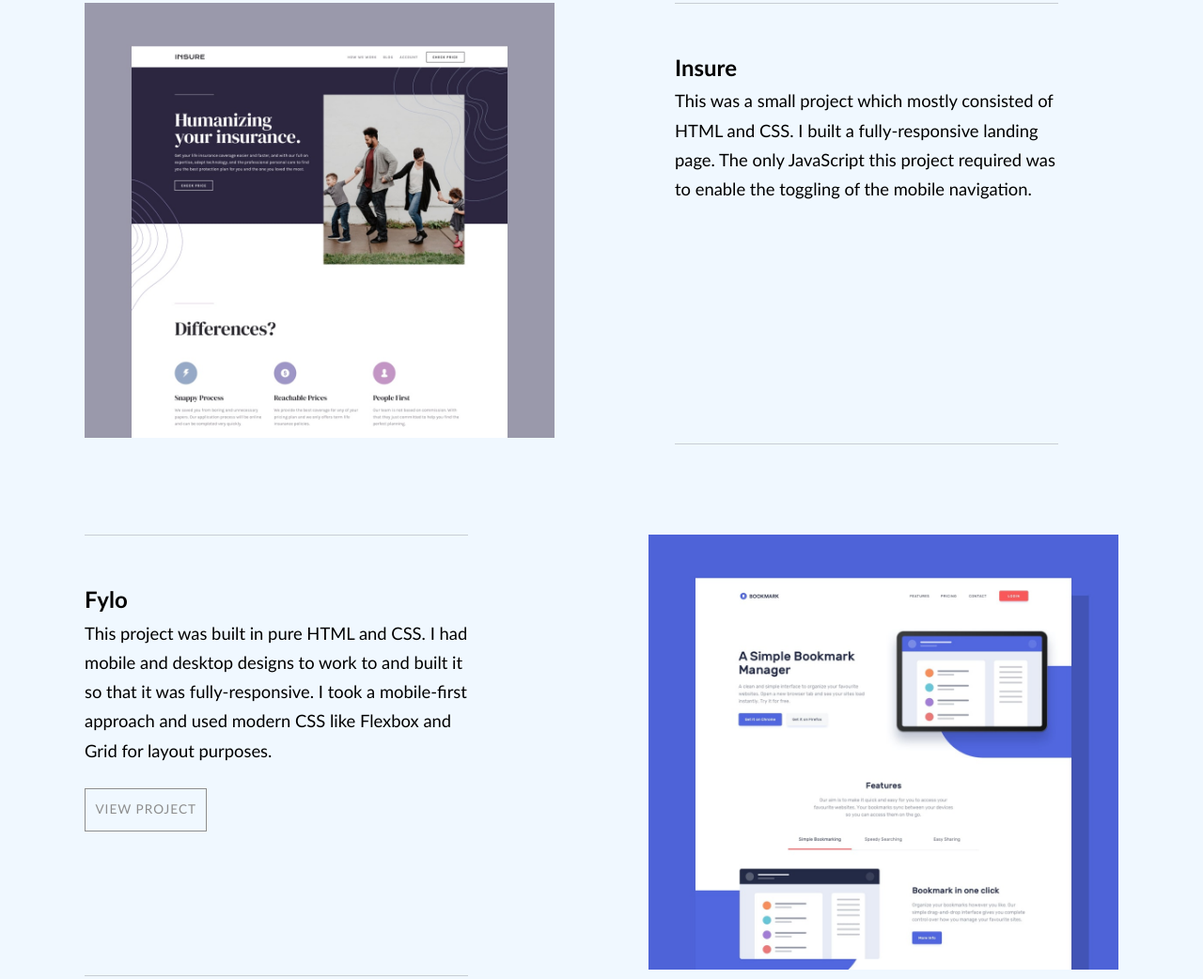
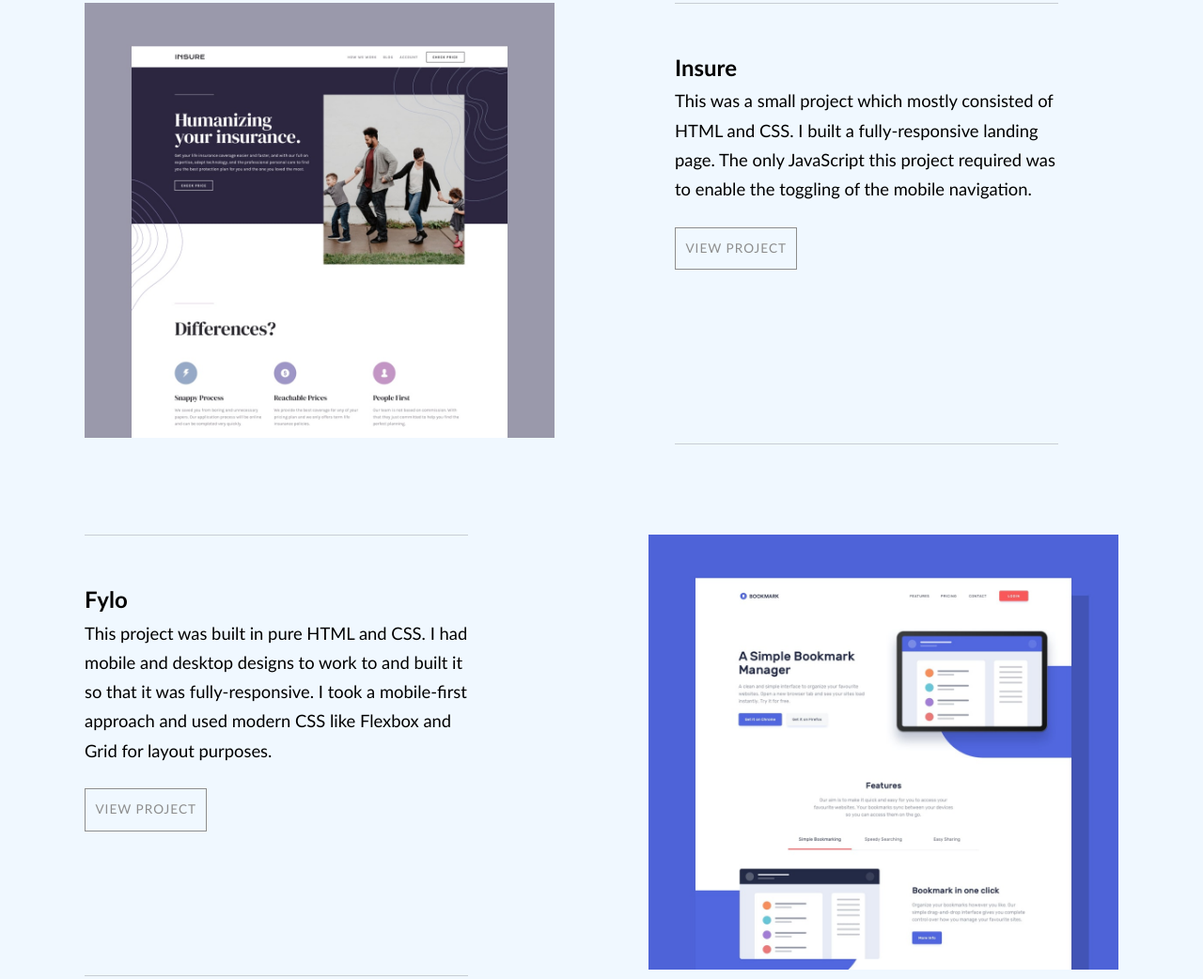
Before and after one commit to baronmide/Practise-portfolio-webpage, a plain HTML site: page portfolio.html in a window 1280 px wide. Shown: the part 1360-2402 px from the top of the page at 94% size. Drawn offline with Linux system fonts and the light colour scheme; a web font is replaced by a local one.

Commit message:
minor correction to the portfolio page

```diff
--- a/portfolio.html
+++ b/portfolio.html
@@ -91,6 +91,7 @@
             project required was to enable the toggling of the mobile
             navigation.
           </p>
+          <a class="btn" href="index.html">VIEW PROJECT</a>
         </div>
       </section>
       <section class="portfolio">
```
